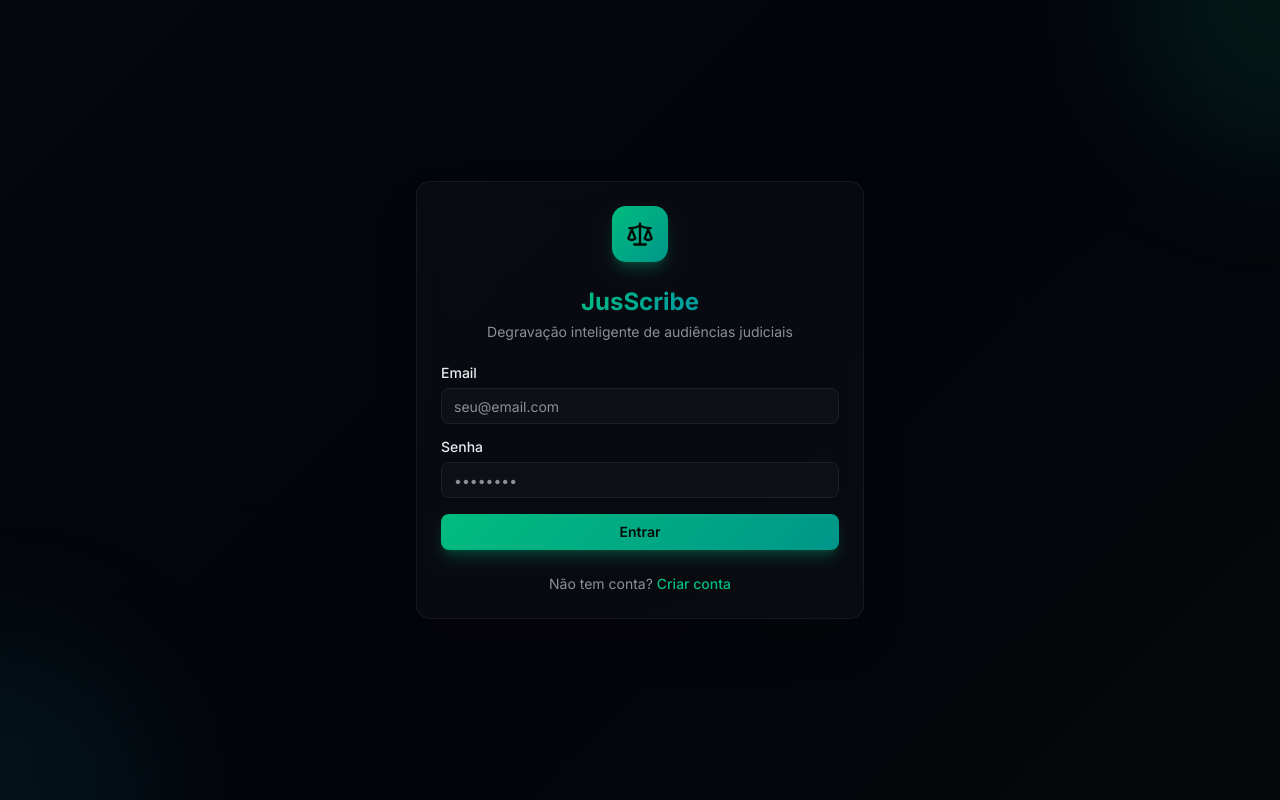
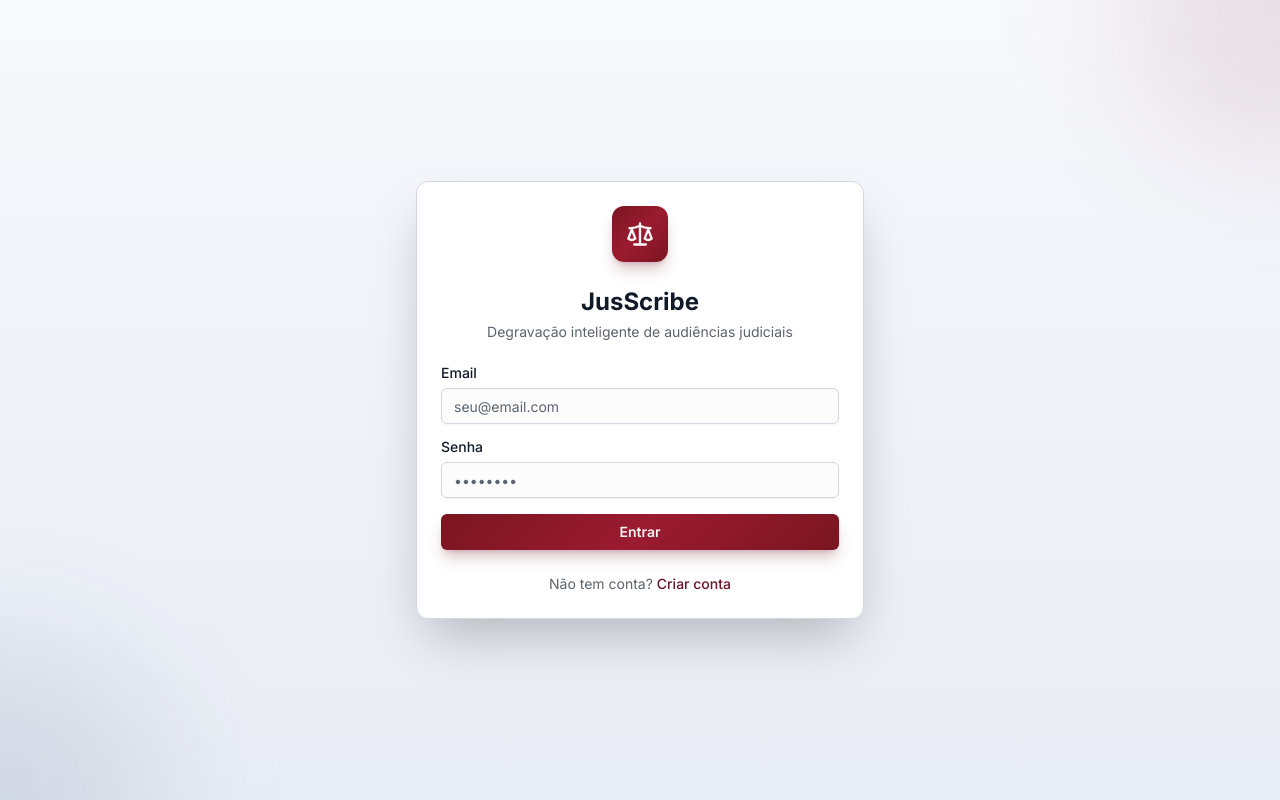
Before and after one commit to rniepce/dora2, a Next.js app: page /login in a window 1280 px wide. Built offline with nearby package versions, Linux system fonts and the light colour scheme.

Commit message:
design: tema claro TJMG (bordô + navy + branco)
- globals.css: cores burgundy #7a1520, navy #1B3A5C, fundo claro
- Removido classe 'dark' do layout
- Componentes atualizados para tema claro
- Speaker badges com cores sólidas light-mode

```diff
--- a/src/app/globals.css
+++ b/src/app/globals.css
@@ -1,147 +1,104 @@
 @import "tailwindcss";
 @import "tw-animate-css";
-@import "shadcn/tailwind.css";
 
 @custom-variant dark (&:is(.dark *));
 
+/*
+ * TJMG Light Theme — Tribunal de Justiça de Minas Gerais
+ * Burgundy Red + Navy Blue + White
+ */
 @theme inline {
-  --color-background: var(--background);
-  --color-foreground: var(--foreground);
-  --font-sans: var(--font-inter);
-  --font-mono: var(--font-geist-mono);
-  --color-sidebar-ring: var(--sidebar-ring);
-  --color-sidebar-border: var(--sidebar-border);
-  --color-sidebar-accent-foreground: var(--sidebar-accent-foreground);
-  --color-sidebar-accent: var(--sidebar-accent);
-  --color-sidebar-primary-foreground: var(--sidebar-primary-foreground);
-  --color-sidebar-primary: var(--sidebar-primary);
-  --color-sidebar-foreground: var(--sidebar-foreground);
-  --color-sidebar: var(--sidebar);
-  --color-chart-5: var(--chart-5);
-  --color-chart-4: var(--chart-4);
-  --color-chart-3: var(--chart-3);
-  --color-chart-2: var(--chart-2);
-  --color-chart-1: var(--chart-1);
-  --color-ring: var(--ring);
-  --color-input: var(--input);
-  --color-border: var(--border);
-  --color-destructive: var(--destructive);
-  --color-accent-foreground: var(--accent-foreground);
-  --color-accent: var(--accent);
-  --color-muted-foreground: var(--muted-foreground);
-  --color-muted: var(--muted);
-  --color-secondary-foreground: var(--secondary-foreground);
-  --color-secondary: var(--secondary);
-  --color-primary-foreground: var(--primary-foreground);
-  --color-primary: var(--primary);
-  --color-popover-foreground: var(--popover-foreground);
-  --color-popover: var(--popover);
-  --color-card-foreground: var(--card-foreground);
-  --color-card: var(--card);
-  --radius-sm: calc(var(--radius) - 4px);
-  --radius-md: calc(var(--radius) - 2px);
-  --radius-lg: var(--radius);
-  --radius-xl: calc(var(--radius) + 4px);
-  --radius-2xl: calc(var(--radius) + 8px);
-  --radius-3xl: calc(var(--radius) + 12px);
-  --radius-4xl: calc(var(--radius) + 16px);
+  --color-background: oklch(0.985 0.002 247);
+  --color-foreground: oklch(0.22 0.03 256);
+  --color-card: oklch(1 0 0);
+  --color-card-foreground: oklch(0.22 0.03 256);
+  --color-popover: oklch(1 0 0);
+  --color-popover-foreground: oklch(0.22 0.03 256);
+  --color-primary: oklch(0.35 0.12 15);
+  --color-primary-foreground: oklch(0.98 0.005 15);
+  --color-secondary: oklch(0.95 0.01 250);
+  --color-secondary-foreground: oklch(0.25 0.04 256);
+  --color-muted: oklch(0.94 0.01 250);
+  --color-muted-foreground: oklch(0.5 0.02 256);
+  --color-accent: oklch(0.93 0.02 250);
+  --color-accent-foreground: oklch(0.25 0.04 256);
+  --color-destructive: oklch(0.55 0.2 27);
+  --color-border: oklch(0.88 0.015 250);
+  --color-input: oklch(0.88 0.015 250);
+  --color-ring: oklch(0.35 0.12 15);
+  --color-chart-1: oklch(0.35 0.12 15);
+  --color-chart-2: oklch(0.35 0.08 256);
+  --color-chart-3: oklch(0.65 0.15 50);
+  --color-chart-4: oklch(0.7 0.1 160);
+  --color-chart-5: oklch(0.6 0.12 300);
+  --color-sidebar: oklch(0.97 0.01 250);
+  --color-sidebar-foreground: oklch(0.22 0.03 256);
+  --color-sidebar-primary: oklch(0.35 0.12 15);
+  --color-sidebar-primary-foreground: oklch(0.98 0.005 15);
+  --color-sidebar-accent: oklch(0.93 0.02 250);
+  --color-sidebar-accent-foreground: oklch(0.25 0.04 256);
+  --color-sidebar-border: oklch(0.88 0.015 250);
+  --color-sidebar-ring: oklch(0.35 0.12 15);
+  --radius: 0.625rem;
+  --font-sans: "Inter", ui-sans-serif, system-ui, sans-serif;
 }
 
-:root {
-  --radius: 0.625rem;
-  --background: oklch(1 0 0);
-  --foreground: oklch(0.145 0 0);
-  --card: oklch(1 0 0);
-  --card-foreground: oklch(0.145 0 0);
-  --popover: oklch(1 0 0);
-  --popover-foreground: oklch(0.145 0 0);
-  --primary: oklch(0.596 0.145 163.225);
-  --primary-foreground: oklch(0.985 0 0);
-  --secondary: oklch(0.97 0.005 163.225);
-  --secondary-foreground: oklch(0.205 0.015 163.225);
-  --muted: oklch(0.97 0 0);
-  --muted-foreground: oklch(0.556 0 0);
-  --accent: oklch(0.97 0.005 163.225);
-  --accent-foreground: oklch(0.205 0 0);
-  --destructive: oklch(0.577 0.245 27.325);
-  --border: oklch(0.922 0 0);
-  --input: oklch(0.922 0 0);
-  --ring: oklch(0.596 0.145 163.225);
-  --chart-1: oklch(0.596 0.145 163.225);
-  --chart-2: oklch(0.6 0.118 184.704);
-  --chart-3: oklch(0.398 0.07 227.392);
-  --chart-4: oklch(0.828 0.189 84.429);
-  --chart-5: oklch(0.769 0.188 70.08);
-  --sidebar: oklch(0.985 0 0);
-  --sidebar-foreground: oklch(0.145 0 0);
-  --sidebar-primary: oklch(0.596 0.145 163.225);
-  --sidebar-primary-foreground: oklch(0.985 0 0);
-  --sidebar-accent: oklch(0.97 0 0);
-  --sidebar-accent-foreground: oklch(0.205 0 0);
-  --sidebar-border: oklch(0.922 0 0);
-  --sidebar-ring: oklch(0.596 0.145 163.225);
+/* ─── Global Styles ───────────────────────────────────────────────────────── */
+
+* {
+  @apply border-border;
 }
 
-.dark {
-  --background: oklch(0.13 0.010 260);
-  --foreground: oklch(0.94 0.005 260);
-  --card: oklch(0.17 0.012 260);
-  --card-foreground: oklch(0.94 0.005 260);
-  --popover: oklch(0.17 0.012 260);
-  --popover-foreground: oklch(0.94 0.005 260);
-  --primary: oklch(0.696 0.17 162.48);
-  --primary-foreground: oklch(0.13 0.02 163);
-  --secondary: oklch(0.22 0.012 260);
-  --secondary-foreground: oklch(0.90 0.005 260);
-  --muted: oklch(0.22 0.012 260);
-  --muted-foreground: oklch(0.65 0.015 260);
-  --accent: oklch(0.22 0.015 260);
-  --accent-foreground: oklch(0.94 0.005 260);
-  --destructive: oklch(0.704 0.191 22.216);
-  --border: oklch(0.28 0.015 260);
-  --input: oklch(0.24 0.015 260);
-  --ring: oklch(0.696 0.17 162.48);
-  --chart-1: oklch(0.696 0.17 162.48);
-  --chart-2: oklch(0.6 0.118 184.704);
-  --chart-3: oklch(0.769 0.188 70.08);
-  --chart-4: oklch(0.627 0.265 303.9);
-  --chart-5: oklch(0.645 0.246 16.439);
-  --sidebar: oklch(0.15 0.012 260);
-  --sidebar-foreground: oklch(0.94 0.005 260);
-  --sidebar-primary: oklch(0.696 0.17 162.48);
-  --sidebar-primary-foreground: oklch(0.985 0 0);
-  --sidebar-accent: oklch(0.22 0.012 260);
-  --sidebar-accent-foreground: oklch(0.94 0.005 260);
-  --sidebar-border: oklch(0.28 0.015 260);
-  --sidebar-ring: oklch(0.696 0.17 162.48);
+body {
+  @apply bg-background text-foreground antialiased;
+  font-feature-settings: "cv02", "cv03", "cv04", "cv11";
 }
 
-@layer base {
-  * {
-    @apply border-border outline-ring/50;
-  }
-  body {
-    @apply bg-background text-foreground;
-  }
+/* ─── TJMG Gradients ──────────────────────────────────────────────────────── */
+
+.gradient-primary {
+  background: linear-gradient(135deg, #7a1520 0%, #9b1b30 50%, #7a1520 100%);
 }
 
-/* ─── JusScribe Custom Utilities ──────────────────────────────────────────── */
-@layer utilities {
-  .glass-card {
-    background: oklch(0.17 0.012 260 / 60%);
-    backdrop-filter: blur(16px);
-    border: 1px solid oklch(0.28 0.015 260 / 50%);
-  }
-  .gradient-primary {
-    background: linear-gradient(135deg, oklch(0.696 0.17 162.48), oklch(0.6 0.118 184.704));
-  }
-  .gradient-bg {
-    background: linear-gradient(135deg, oklch(0.13 0.015 260), oklch(0.11 0.020 280), oklch(0.13 0.010 240));
-  }
-  .text-gradient {
-    background: linear-gradient(135deg, oklch(0.696 0.17 162.48), oklch(0.6 0.15 200));
-    -webkit-background-clip: text;
-    -webkit-text-fill-color: transparent;
-    background-clip: text;
-  }
+.gradient-navy {
+  background: linear-gradient(135deg, #1B3A5C 0%, #264d73 50%, #1B3A5C 100%);
 }
+
+.gradient-bg {
+  background: linear-gradient(180deg, #f8f9fc 0%, #f0f2f8 50%, #e8ecf4 100%);
+}
+
+/* ─── Glassmorphism (light) ─────────────────────────────────────────────── */
+
+.glassmorphism {
+  background: rgba(255, 255, 255, 0.85);
+  backdrop-filter: blur(16px);
+  -webkit-backdrop-filter: blur(16px);
+  border: 1px solid rgba(122, 21, 32, 0.08);
+}
+
+/* ─── Scrollbar ──────────────────────────────────────────────────────────── */
+
+::-webkit-scrollbar {
+  width: 6px;
+}
+
+::-webkit-scrollbar-track {
+  background: transparent;
+}
+
+::-webkit-scrollbar-thumb {
+  background: rgba(27, 58, 92, 0.2);
+  border-radius: 3px;
+}
+
+::-webkit-scrollbar-thumb:hover {
+  background: rgba(27, 58, 92, 0.35);
+}
+
+/* ─── Selection ──────────────────────────────────────────────────────────── */
+
+::selection {
+  background: rgba(122, 21, 32, 0.15);
+  color: #4a0a14;
+}
--- a/src/app/layout.tsx
+++ b/src/app/layout.tsx
@@ -20,7 +20,7 @@ export default function RootLayout({
   children: React.ReactNode;
 }>) {
   return (
-    <html lang="pt-BR" className="dark">
+    <html lang="pt-BR">
       <body className={`${inter.variable} font-sans antialiased`}>
         {children}
         <Toaster richColors position="top-right" />
--- a/src/components/transcript-panel.tsx
+++ b/src/components/transcript-panel.tsx
@@ -4,21 +4,21 @@ import { useEffect, useRef } from "react";
 import { User, Clock } from "lucide-react";
 import type { Utterance } from "@/lib/types";
 
-// Paleta de cores para diferentes locutores
+// Paleta TJMG — cores ajustadas para tema claro
 const SPEAKER_COLORS: Record<string, { bg: string; text: string; border: string }> = {
-    "JUIZ(A)": { bg: "bg-amber-500/15", text: "text-amber-400", border: "border-amber-500/30" },
-    "ADV. AUTOR": { bg: "bg-blue-500/15", text: "text-blue-400", border: "border-blue-500/30" },
-    "ADV. RÉU": { bg: "bg-rose-500/15", text: "text-rose-400", border: "border-rose-500/30" },
-    "PROMOTOR(A)": { bg: "bg-blue-500/15", text: "text-blue-400", border: "border-blue-500/30" },
-    "DEFENSOR(A)": { bg: "bg-rose-500/15", text: "text-rose-400", border: "border-rose-500/30" },
-    "TESTEMUNHA": { bg: "bg-purple-500/15", text: "text-purple-400", border: "border-purple-500/30" },
-    "DEPOENTE": { bg: "bg-purple-500/15", text: "text-purple-400", border: "border-purple-500/30" },
-    "RÉU": { bg: "bg-orange-500/15", text: "text-orange-400", border: "border-orange-500/30" },
-    "AUTOR": { bg: "bg-cyan-500/15", text: "text-cyan-400", border: "border-cyan-500/30" },
-    "ESCRIVÃO(Ã)": { bg: "bg-gray-500/15", text: "text-gray-400", border: "border-gray-500/30" },
+    "JUIZ(A)": { bg: "bg-amber-100", text: "text-amber-800", border: "border-amber-300" },
+    "ADV. AUTOR": { bg: "bg-blue-100", text: "text-blue-800", border: "border-blue-300" },
+    "ADV. RÉU": { bg: "bg-rose-100", text: "text-rose-800", border: "border-rose-300" },
+    "PROMOTOR(A)": { bg: "bg-blue-100", text: "text-blue-800", border: "border-blue-300" },
+    "DEFENSOR(A)": { bg: "bg-rose-100", text: "text-rose-800", border: "border-rose-300" },
+    "TESTEMUNHA": { bg: "bg-purple-100", text: "text-purple-800", border: "border-purple-300" },
+    "DEPOENTE": { bg: "bg-purple-100", text: "text-purple-800", border: "border-purple-300" },
+    "RÉU": { bg: "bg-orange-100", text: "text-orange-800", border: "border-orange-300" },
+    "AUTOR": { bg: "bg-cyan-100", text: "text-cyan-800", border: "border-cyan-300" },
+    "ESCRIVÃO(Ã)": { bg: "bg-gray-100", text: "text-gray-700", border: "border-gray-300" },
 };
 
-const DEFAULT_COLOR = { bg: "bg-emerald-500/15", text: "text-emerald-400", border: "border-emerald-500/30" };
+const DEFAULT_COLOR = { bg: "bg-red-50", text: "text-red-800", border: "border-red-200" };
 
 function getSpeakerColor(label: string) {
     return SPEAKER_COLORS[label] ?? DEFAULT_COLOR;
@@ -65,7 +65,7 @@ export function TranscriptPanel({
                         ref={isActive ? activeRef : undefined}
                         className={`group cursor-pointer rounded-lg border p-3 transition-all duration-200 ${isActive
                                 ? `${color.border} ${color.bg} shadow-md ring-1 ${color.border}`
-                                : "border-border/30 bg-card/30 hover:border-border/50 hover:bg-card/50"
+                                : "border-border bg-white hover:border-primary/20 hover:bg-red-50/30 hover:shadow-sm"
                             }`}
                         onClick={() => onUtteranceClick(utterance.start_time)}
                     >
@@ -80,7 +80,7 @@ export function TranscriptPanel({
                             <button
                                 className={`flex items-center gap-1 rounded-md px-1.5 py-0.5 text-xs transition-colors ${isActive
                                         ? `${color.text}`
-                                        : "text-muted-foreground/60 group-hover:text-muted-foreground"
+                                        : "text-muted-foreground group-hover:text-foreground"
                                     }`}
                                 onClick={(e) => {
                                     e.stopPropagation();
@@ -94,7 +94,7 @@ export function TranscriptPanel({
 
                         {/* Text */}
                         <p
-                            className={`text-sm leading-relaxed ${isActive ? "text-foreground" : "text-foreground/80"
+                            className={`text-sm leading-relaxed ${isActive ? "text-foreground font-medium" : "text-foreground/80"
                                 }`}
                         >
                             {utterance.text}
```
Also changed, not shown: src/components/editor-client.tsx (+5 -5 lines), src/components/media-player.tsx (+6 -6 lines).
